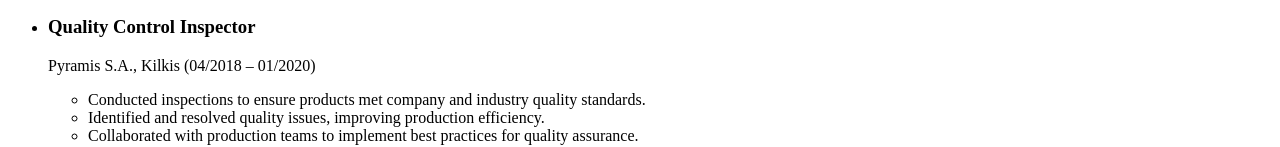
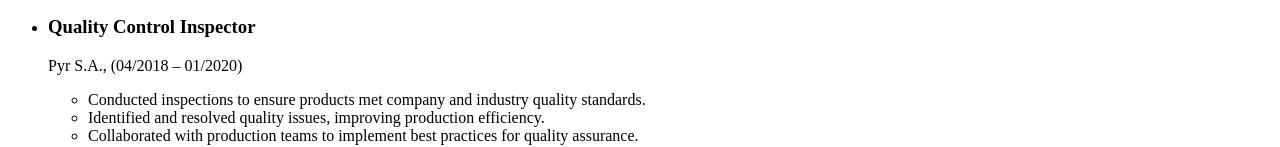
Before and after one commit to christosthomas/online-resume, a plain HTML site: page index.html in a window 1280 px wide. Shown: the part 1223-1370 px from the top of the page. Drawn offline with Linux system fonts and the light colour scheme.

Commit message:
Update index.html

```diff
--- a/index.html
+++ b/index.html
@@ -37,7 +37,7 @@
             <li>Provided specialized training programs tailored to client needs.</li>
        </ul>
        <li><h3>Quality Control Inspector</h3></li>
-       <p>Pyramis S.A., Kilkis (04/2018 – 01/2020)</p>
+       <p>Pyr S.A., (04/2018 – 01/2020)</p>
        <ul>
             <li>Conducted inspections to ensure products met company and industry quality standards.</li>
             <li>Identified and resolved quality issues, improving production efficiency.</li>
```
